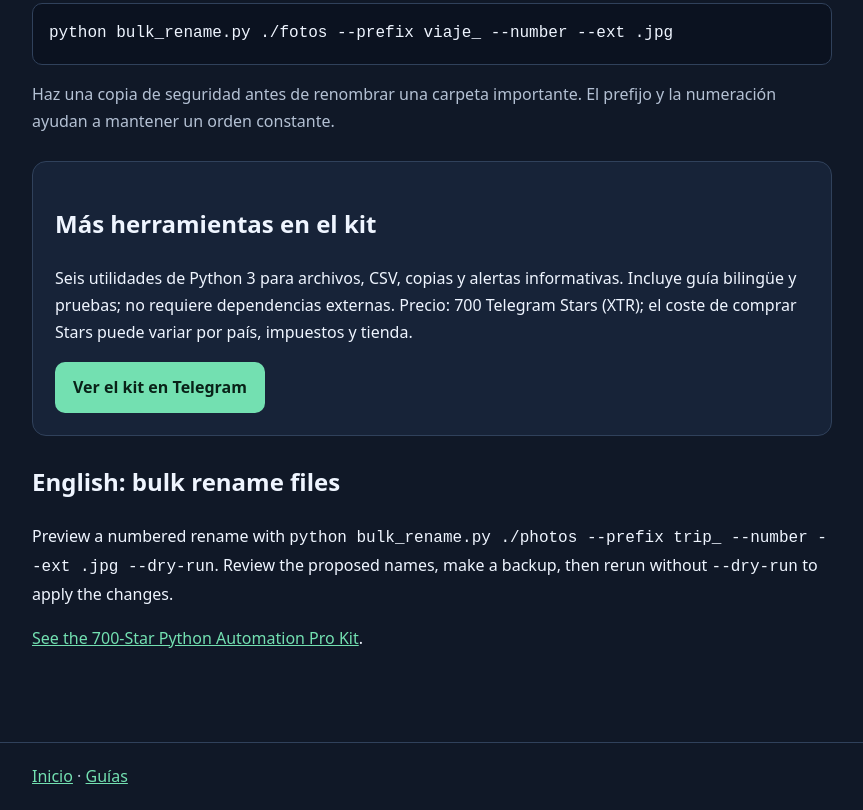
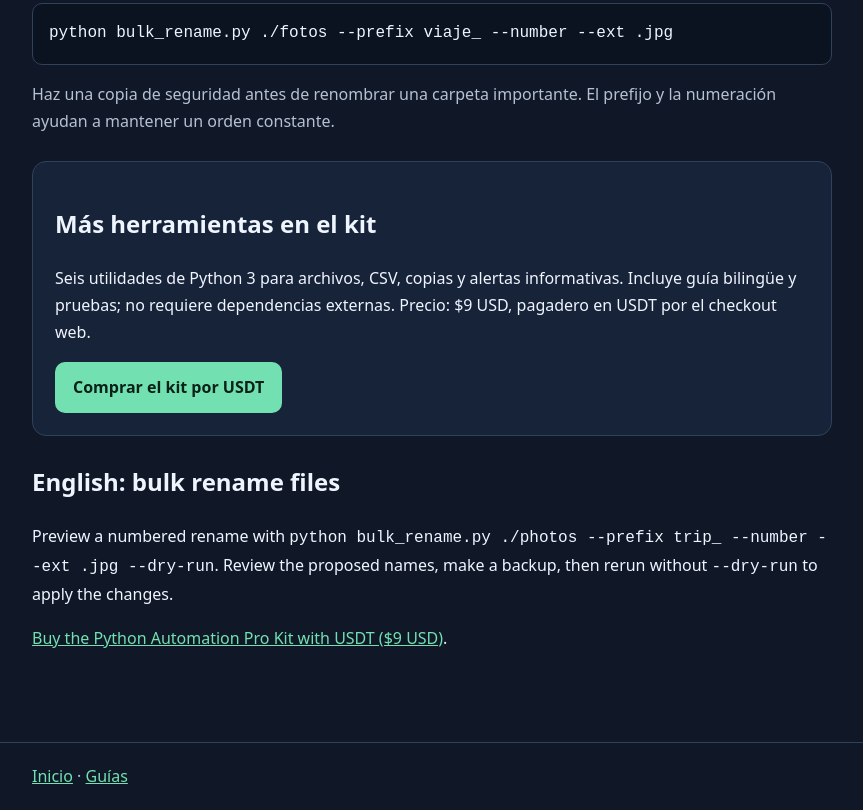
Before and after one commit to julianviejo28-lab/python-automation-pro-kit, a plain HTML site: page renombrar-archivos-python.html in a window 1280 px wide. Shown: the part 669-1479 px from the top of the page, without its empty margins (208-1071 px from the left). Drawn offline with Linux system fonts and the light colour scheme.

Commit message:
Use live USDT checkout and remove unavailable Telegram purchase links

```diff
--- a/renombrar-archivos-python.html
+++ b/renombrar-archivos-python.html
@@ -27,13 +27,13 @@
       <p class="muted">Haz una copia de seguridad antes de renombrar una carpeta importante. El prefijo y la numeración ayudan a mantener un orden constante.</p>
       <section class="card">
         <h2>Más herramientas en el kit</h2>
-        <p>Seis utilidades de Python 3 para archivos, CSV, copias y alertas informativas. Incluye guía bilingüe y pruebas; no requiere dependencias externas. Precio: 700 Telegram Stars (XTR); el coste de comprar Stars puede variar por país, impuestos y tienda.</p>
-        <a class="button" href="https://t.me/Julian_sniper_bot?start=seo">Ver el kit en Telegram</a>
+        <p>Seis utilidades de Python 3 para archivos, CSV, copias y alertas informativas. Incluye guía bilingüe y pruebas; no requiere dependencias externas. Precio: $9 USD, pagadero en USDT por el checkout web.</p>
+        <a class="button" href="./checkout.html?product=kit">Comprar el kit por USDT</a>
       </section>
       <section lang="en">
         <h2>English: bulk rename files</h2>
         <p>Preview a numbered rename with <code>python bulk_rename.py ./photos --prefix trip_ --number --ext .jpg --dry-run</code>. Review the proposed names, make a backup, then rerun without <code>--dry-run</code> to apply the changes.</p>
-        <p><a href="https://t.me/Julian_sniper_bot?start=seo">See the 700-Star Python Automation Pro Kit</a>.</p>
+        <p><a href="./checkout.html?product=kit">Buy the Python Automation Pro Kit with USDT ($9 USD)</a>.</p>
       </section>
     </article>
   </main>
```
